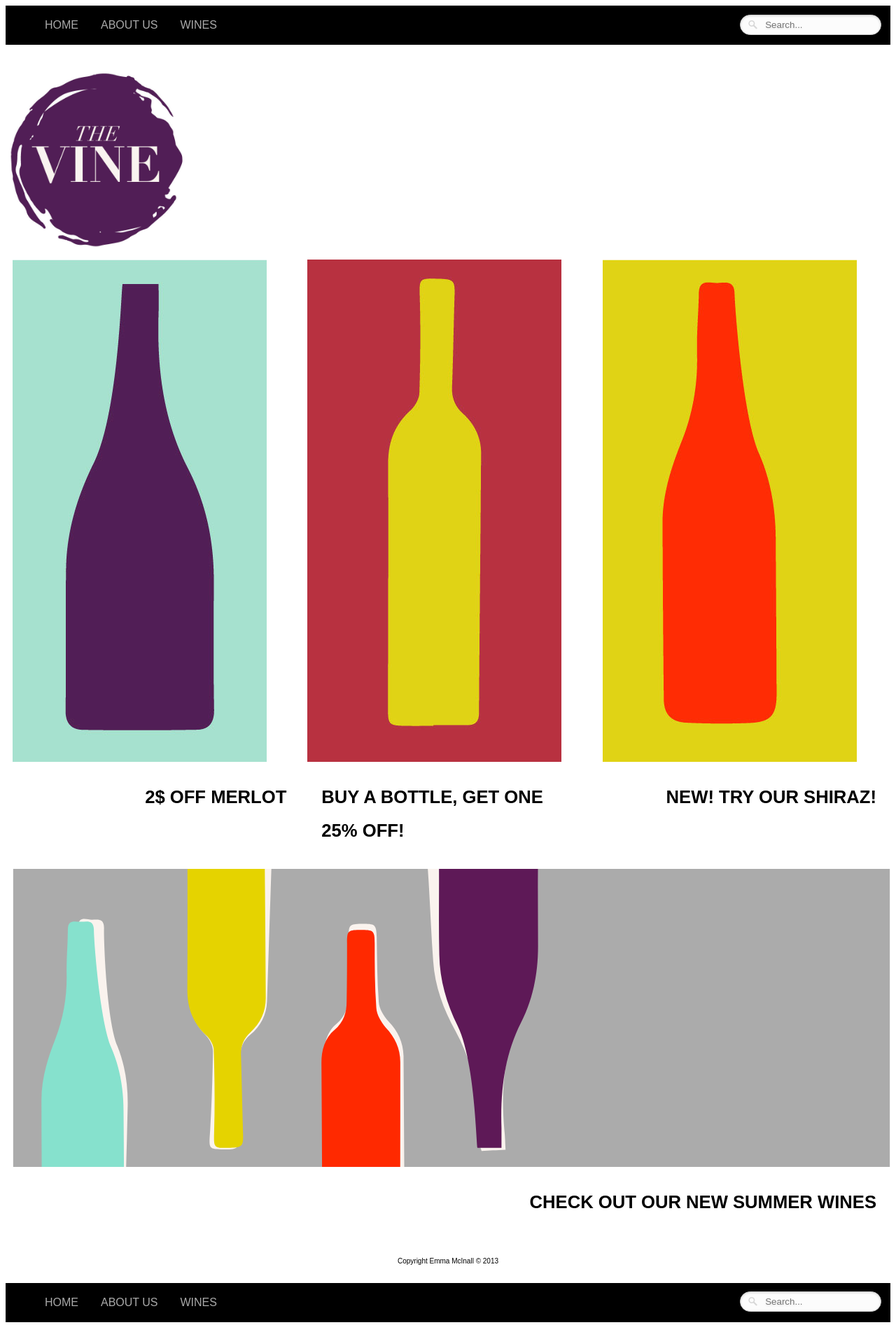
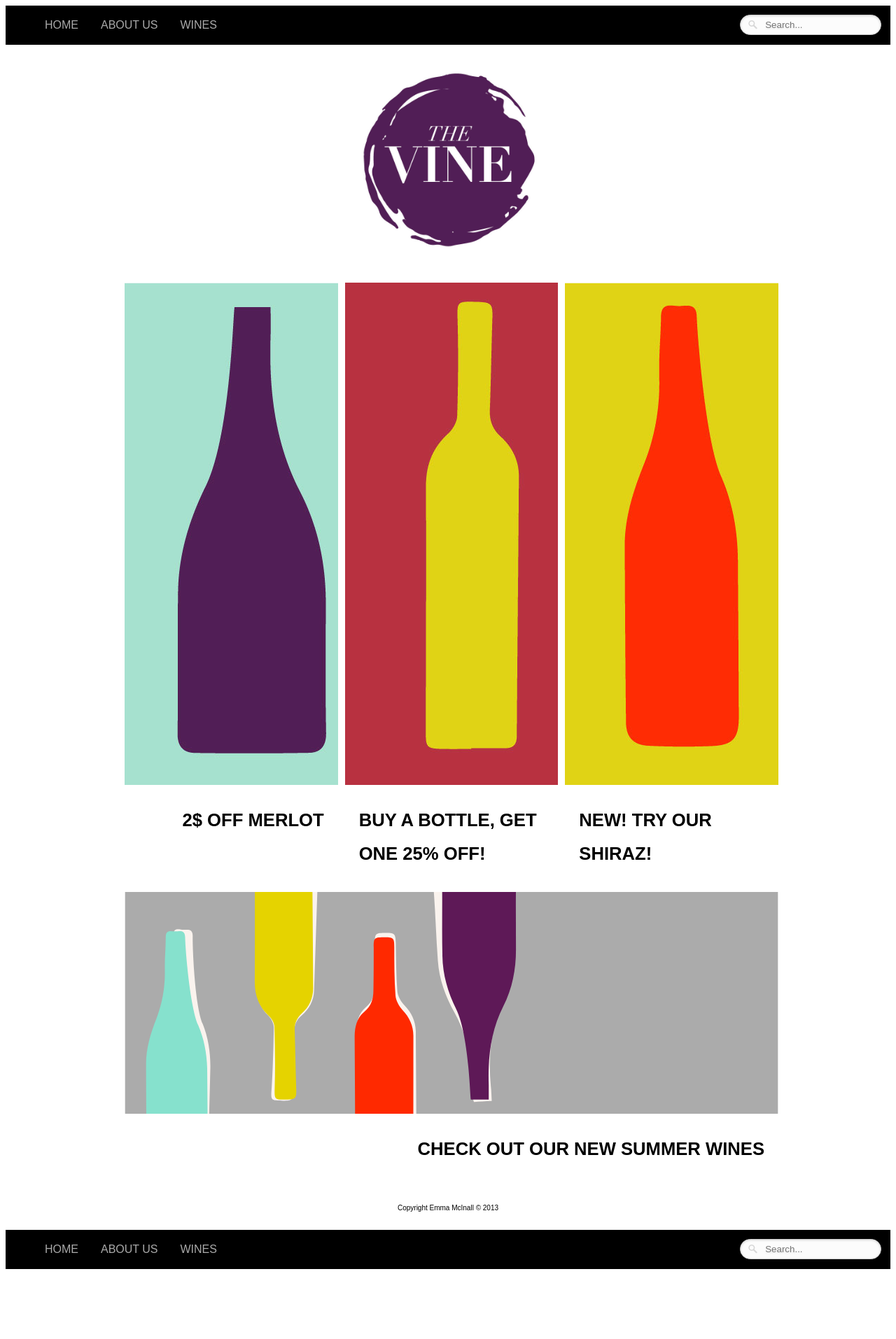
Before and after one commit to mcin0244/jekyll-ecommerce-website, a Jekyll site: the page built from index.html, in a window 1280 px wide. Shown: the whole page at 70% size. Built offline with Jekyll 4.4.1, drawn with Linux system fonts in a browser that asks for light colours; some web fonts are replaced; Markdown is read by kramdown in place of the engine named in the settings; after the commit the page ends 1838 px from its top, so only the background shows below that.

Commit message:
Fixing index

```diff
--- a/_includes/css/buckets.css
+++ b/_includes/css/buckets.css
@@ -2,6 +2,7 @@
 /* CSS Document */
 
 .promo-1{
+	position: relative;
 	overflow: hidden;
 	float: center;
 	margin-top: 10px;
@@ -11,6 +12,7 @@
 }
 
 .promo-2{
+	position: relative;
 	overflow: hidden;
 	float: center;
 	margin-top: 10px;
@@ -20,6 +22,7 @@
 }
 
 .promo-3{
+	position: relative;
 	overflow: hidden;
 	float: center;
 	margin-top: 10px;
@@ -29,6 +32,7 @@
 }
 
 .promo-large{
+	position: relative;
 	overflow: hidden;
 	float: center;
 	margin-top: 10px;
--- a/_includes/css/common.css
+++ b/_includes/css/common.css
@@ -11,7 +11,7 @@ li img {
 }
 
 
-.main {
-	margin-left: auto;
-	margin-right: auto;
+main {
+	margin-left: 5em;
+	margin-right: 5em;
 }
--- a/_includes/css/header.css
+++ b/_includes/css/header.css
@@ -1,5 +1,7 @@
  header img {
- 	float: center;
+ 	display: block;
+ 	margin: 0 auto;
  	max-height: 250px;
 	margin-top: 2.5em;
+	margin-bottom: 2.5em;
  }
```
Also changed, not shown: images/logo-placeholder.svg (deleted), images/logo2.jpg.
